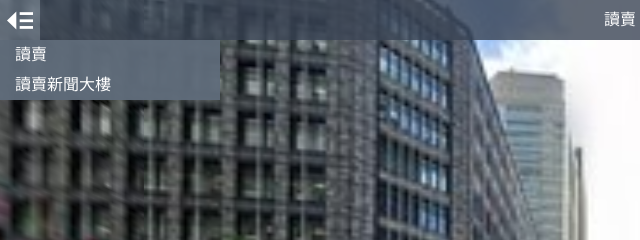
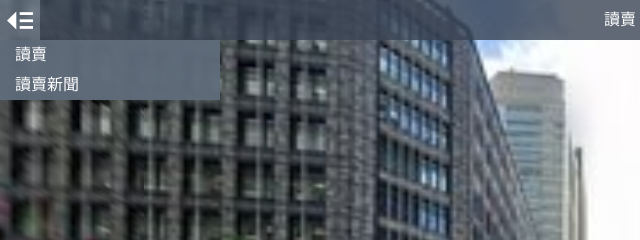
Before and after one commit to weii9763/vr, a plain HTML site: page home/app-files/index.html in a window 1280 px wide. Shown: the top 240 px of the page, 0-640 px from the left. Drawn offline with Linux system fonts and the light colour scheme; animation ran at ten frames a second.

Commit message:
Update index.html

```diff
--- a/home/app-files/index.html
+++ b/home/app-files/index.html
@@ -19,7 +19,7 @@
         <li class="text">讀賣</li>
       </a>
       <a href="../hakone" class="scene" data-id="0-">
-        <li class="text">讀賣新聞大樓</li>
+        <li class="text">讀賣新聞</li>
       </a>
   </ul>
 </div>
```
